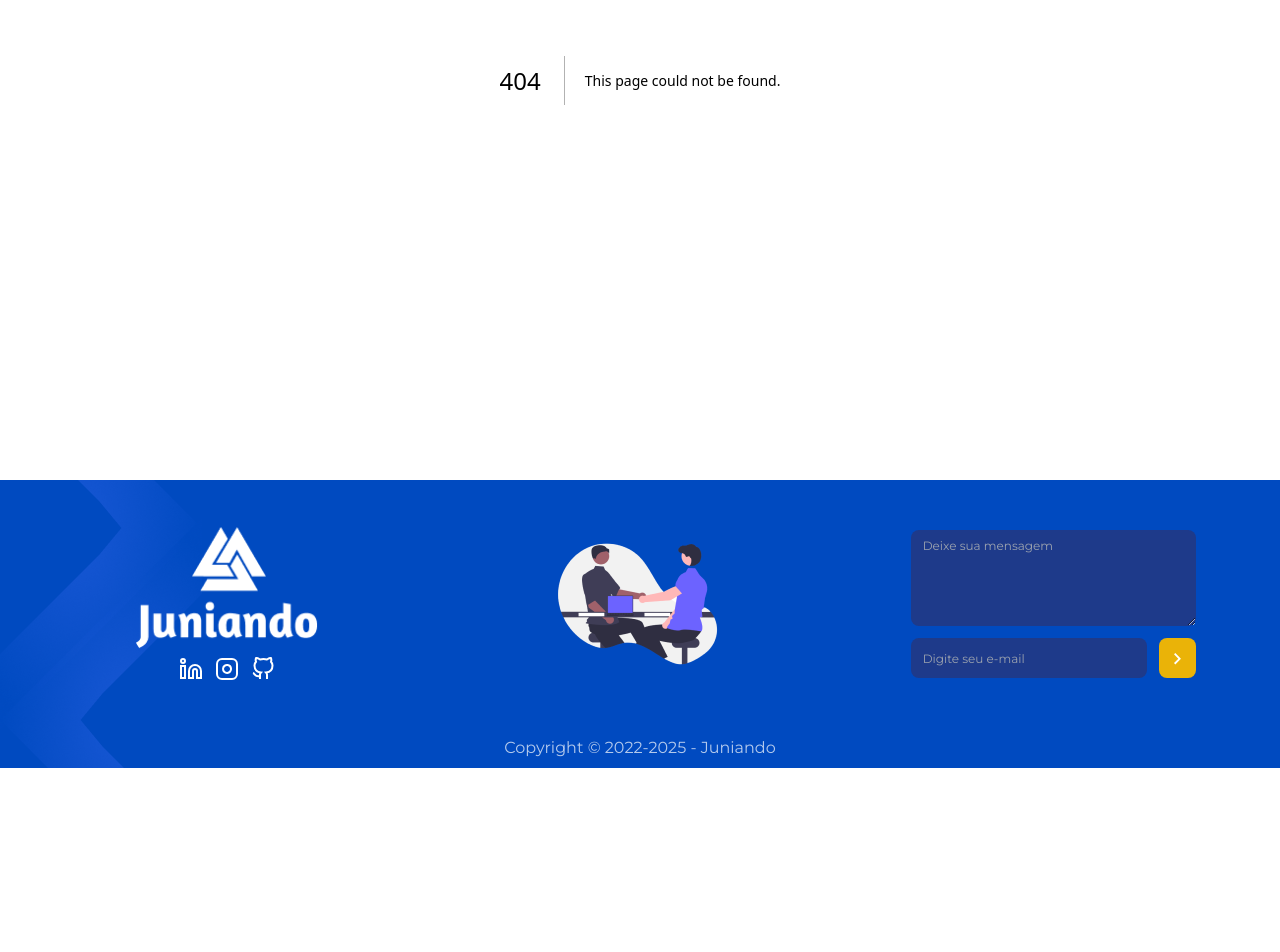
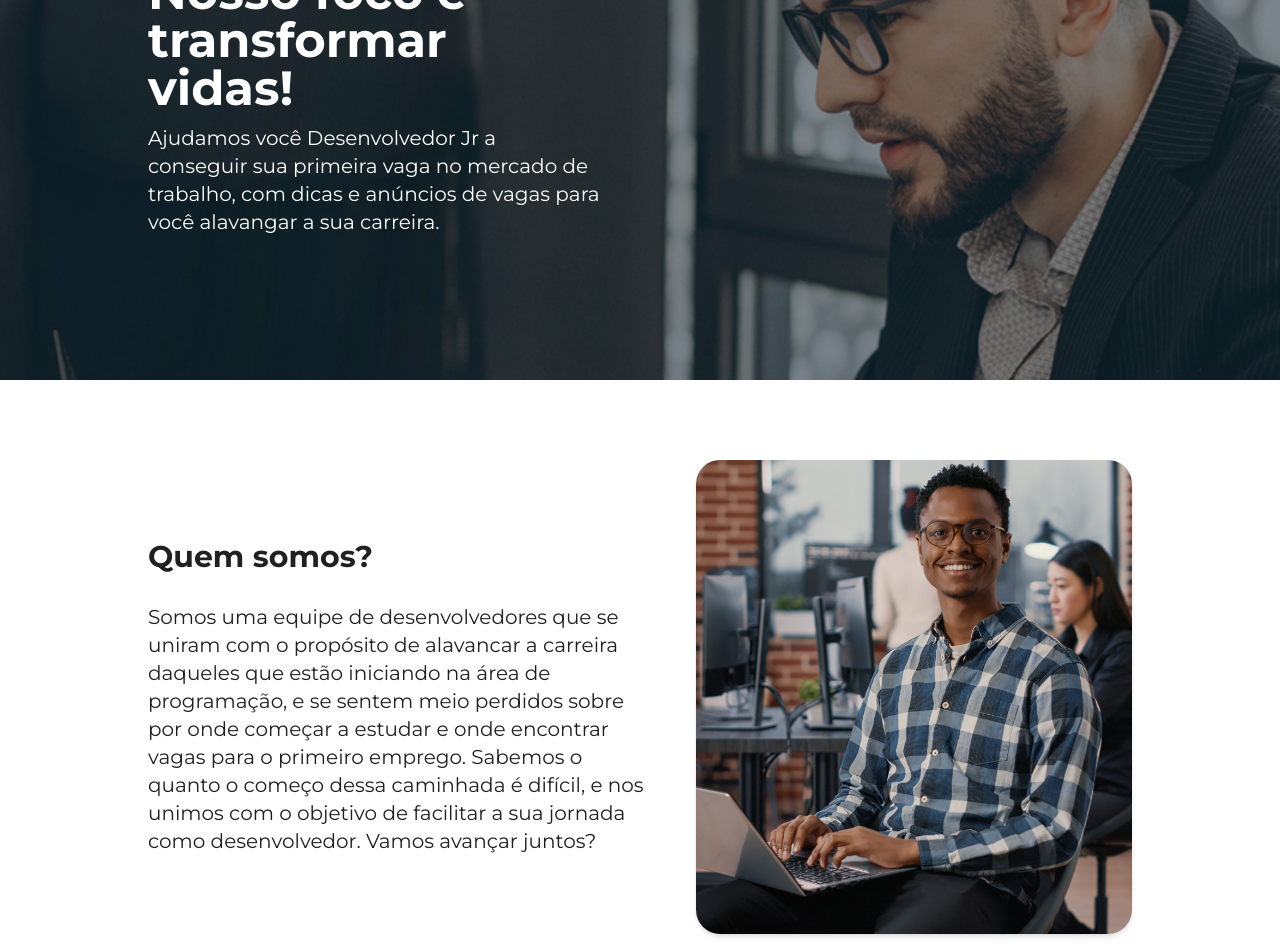
Before and after one commit to leonardohernandesq/juniando-web, a Next.js app: page /about in a window 1280 px wide. Before the commit this address had no page. Shown: the part 320-1272 px from the top of the page. Before the commit the page ends 1088 px from the top, so only its background shows below. Built offline with nearby package versions, Linux system fonts and the light colour scheme.

Commit message:
create about us page

```diff
--- /dev/null
+++ b/src/app/about/page.tsx
@@ -0,0 +1,42 @@
+import Image from "next/image";
+
+export default function About() {
+  return (
+    <main>
+      <section className="bg-banner-about bg-no-repeat bg-cover bg-center">
+        <div className="max-w-5xl m-auto flex flex-col px-5 pt-72 pb-36 text-white gap-3">
+          <h1 className="font-bold text-5xl w-full sm:w-80">
+            Nosso foco é transformar vidas!
+          </h1>
+          <p className="text-xl w-full md:w-1/2 pr-10">
+            Ajudamos você Desenvolvedor Jr a conseguir sua primeira vaga no
+            mercado de trabalho, com dicas e anúncios de vagas para você
+            alavangar a sua carreira.
+          </p>
+        </div>
+      </section>
+      <section className="py-20 max-w-5xl m-auto flex flex-col-reverse md:flex-row px-5 items-center gap-11">
+        <div>
+          <h2 className="text-3xl font-bold mb-7 text-dark-100">Quem somos?</h2>
+          <p className="text-xl text-dark-100">
+            Somos uma equipe de desenvolvedores que se uniram com o propósito de
+            alavancar a carreira daqueles que estão iniciando na área de
+            programação, e se sentem meio perdidos sobre por onde começar a
+            estudar e onde encontrar vagas para o primeiro emprego. Sabemos o
+            quanto o começo dessa caminhada é difícil, e nos unimos com o
+            objetivo de facilitar a sua jornada como desenvolvedor. Vamos
+            avançar juntos?
+          </p>
+        </div>
+
+        <Image
+          className="rounded-3xl shadow-md"
+          src={"/images/about-us-2.jpg"}
+          alt="Desenvolvedor sorridente, de óculos e camisa xadrez, digitando em um laptop."
+          width={436}
+          height={476}
+        />
+      </section>
+    </main>
+  );
+}
--- a/tailwind.config.ts
+++ b/tailwind.config.ts
@@ -8,6 +8,9 @@ export default {
   ],
   theme: {
     extend: {
+      backgroundImage: {
+        'banner-about': "url('/images/about-us.jpg')",
+      },
       colors: {
         background: "var(--background)",
         foreground: "var(--foreground)",
```
Also changed, not shown: public/images/about-us-2.jpg (added), public/images/about-us.jpg (added).
